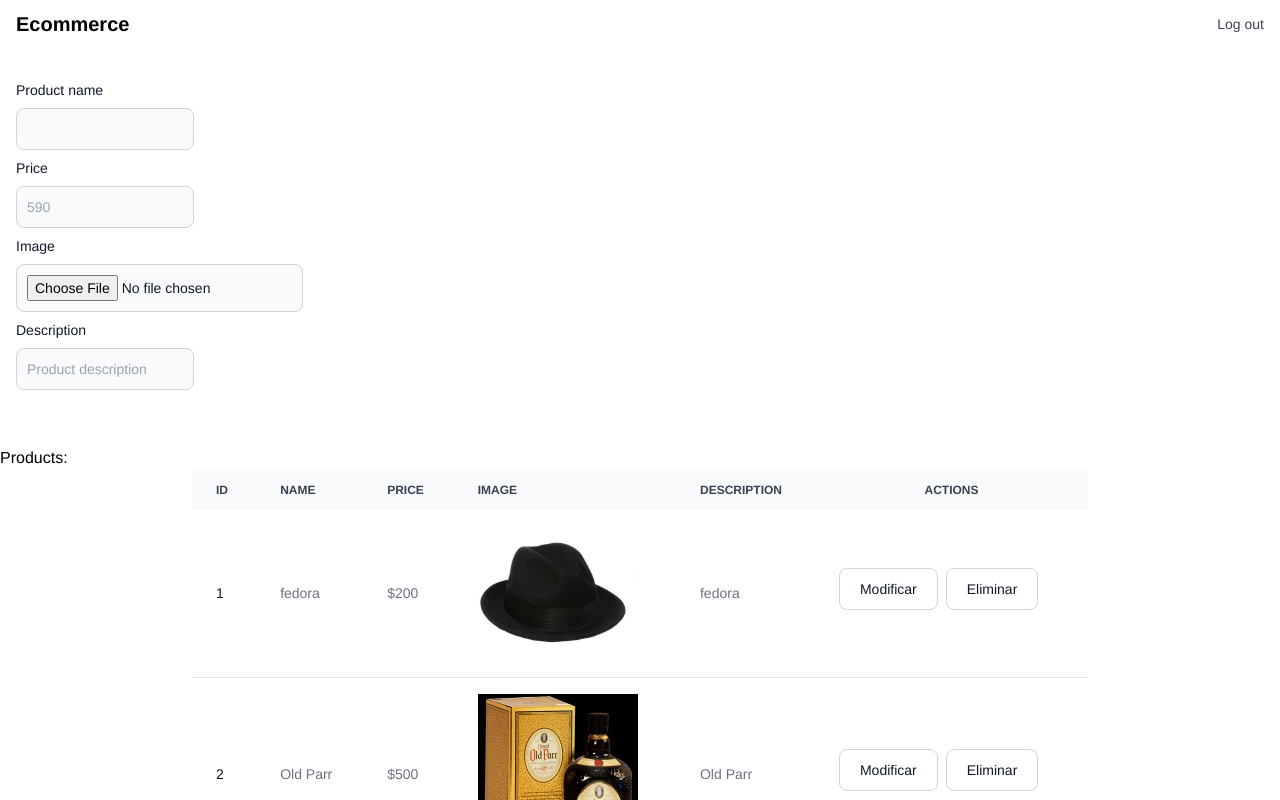
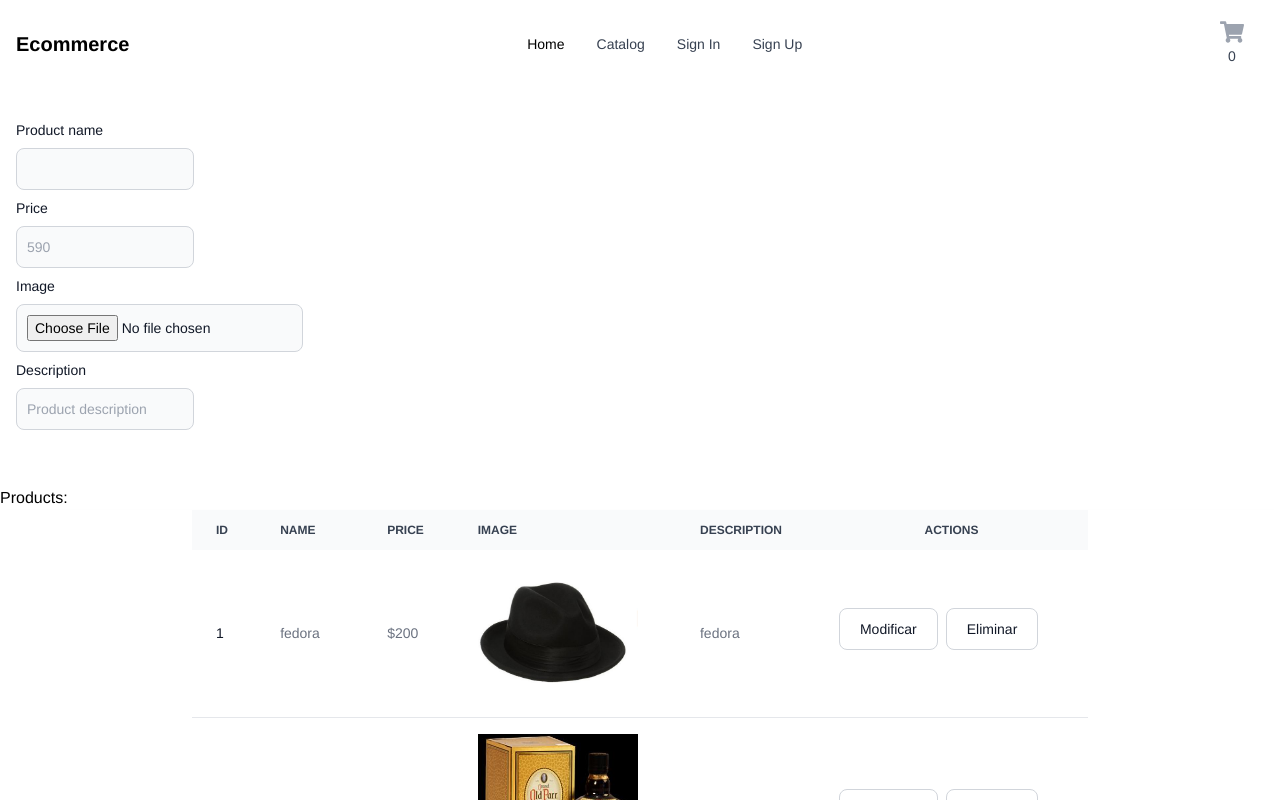
Before and after one commit to MrSyme/marketplace, a React (Create React App) app: page /product-master in a window 1280 px wide. Shown: the top 800 px of the page. Built offline with nearby package versions, Linux system fonts and the light colour scheme; sample sign-in values are in the browser's storage.

Commit message:
Header de maestro de productos + Modificar sin useEffect

```diff
--- a/src/components/Header.js
+++ b/src/components/Header.js
@@ -92,7 +92,10 @@ const Header = ({ countCartItems }) => {
         >
           <ul className="flex flex-col mt-4 md:flex-row md:space-x-8 md:mt-0 md:text-sm md:font-medium">
             <li>
-              <div className="block py-2 pr-4 pl-3 text-white bg-blue-700 rounded md:bg-transparent md:text-black md:p-0 dark:text-white cursor-pointer md:hover:text-blue-700">
+              <div onClick={() => {
+                navigate("/")
+              }}
+                className="block py-2 pr-4 pl-3 text-white bg-blue-700 rounded md:bg-transparent md:text-black md:p-0 dark:text-white cursor-pointer md:hover:text-blue-700">
                 Home
               </div>
             </li>
--- a/src/components/Pagination.js
+++ b/src/components/Pagination.js
@@ -8,6 +8,8 @@ const Pagination = ({
   pagesVisited,
 }) => {
   const validation = Math.ceil((products.length / productsPerPage)) - 1
+
+
   return (
     <div className="flex flex-col items-center">
       {/* <!-- Help text --> */}
--- a/src/components/ProductManager.js
+++ b/src/components/ProductManager.js
@@ -2,20 +2,15 @@ import React from "react";
 import { useProducts } from "../context/ProductContext";
 
 export default function ProductManager(props) {
-    const { product } = props;
+    const { product, onModify } = props;
     const { products, setProducts} = useProducts();
 
 
     const onRemove = (evt) => {
-        let elementId = evt.target.parentElement.parentElement.firstElementChild.textContent
-        elementId = parseInt(elementId)
+        let elementId = product.id
         setProducts(products.filter((product) => product.id !== elementId));
     };
 
-    const onModify = (evt) => {
-        let elementId = evt.target.parentElement.parentElement.firstElementChild.textContent
-        console.log(elementId);
-    };
 
 
 
@@ -37,7 +32,7 @@ export default function ProductManager(props) {
             </td>
             <td className="px-6 py-4">{product.description}</td>
             <td className="px-6 py-4">
-                <button onClick={onModify} className="text-gray-900 bg-white border border-gray-300 focus:outline-none
+                <button onClick={() => onModify(product)} className="text-gray-900 bg-white border border-gray-300 focus:outline-none
                     hover:bg-gray-100 focus:ring-4 focus:ring-gray-200 font-medium rounded-lg text-sm px-5 py-2.5 mr-2 mb-2
                     dark:bg-gray-800 dark:text-white dark:border-gray-600 dark:hover:bg-gray-700 dark:hover:border-gray-600
                     dark:focus:ring-gray-700 modificar">
--- a/src/screens/MaestroProductos/Login/MaestroProductos.js
+++ b/src/screens/MaestroProductos/Login/MaestroProductos.js
@@ -1,10 +1,10 @@
-import React, { useState } from "react";
+import React, { useState, useEffect } from "react";
 import { useUser } from "../../../context/UserContext";
-import { useNavigate } from "react-router-dom";
 import { useSnackbar } from "notistack";
 import { useProducts } from "../../../context/ProductContext";
 import ProductManager from "../../../components/ProductManager";
 import Pagination from "../../../components/Pagination"
+import MainLayout from "../../../layouts/MainLayout"
 
 
 
@@ -12,11 +12,16 @@ const MaestroProductos = () => {
   const [pageNumber, setPageNumber] = useState(0);
   const productsPerPage = 5;
   const pagesVisited = pageNumber * productsPerPage;
+  const [productForm, setProductForm] = useState({
+    id: "",
+    name: "",
+    price: "",
+    img: "",
+    description: "",
+  });
 
 
 
-  const { setUser } = useUser();
-  let navigate = useNavigate();
   const { enqueueSnackbar } = useSnackbar();
   const { products, setProducts, id, setIds } = useProducts();
 
@@ -26,17 +31,14 @@ const MaestroProductos = () => {
   );
 
 
-  const handleClick = (evt) => {
-    evt.preventDefault();
-    setUser(null);
-    localStorage.removeItem("user");
-    navigate("/");
+  const onModify = (product) => {
+    setProductForm({
+      id: product.id,
+      name: product.name,
+      price: product.price,
+      description: product.description
+    })
   };
-
-  const GoViewHandleClick = (evt) => {
-    evt.preventDefault();
-    navigate("/");
-  }
 
 
   function validarImg(image) {
@@ -51,6 +53,36 @@ const MaestroProductos = () => {
     return true;
   }
 
+  useEffect(() => { }, [products])
+
+
+  const updateProduct = (index, image) => {
+    let arrayProducts = products
+    let newproduct = {
+      ...products[index],
+      name: productForm.name,
+      price: productForm.price,
+      imageAlt: productForm.name,
+      description: productForm.description
+    }
+    if (image) {
+      console.log(image);
+      let fReader = new FileReader()
+      fReader.readAsDataURL(image);
+      fReader.onloadend = function (event) {
+        let image = [event.target.result];
+        newproduct = {
+          ...newproduct,
+          image: image
+        }
+      }
+    }
+    arrayProducts[index] = newproduct
+    setProducts(arrayProducts);
+    console.log(products);
+
+  }
+
   const onSubmit = (evt) => {
     evt.preventDefault();
     let fReader = new FileReader()
@@ -59,6 +91,15 @@ const MaestroProductos = () => {
     let name = evt.target.name.value;
     let price = evt.target.price.value;
     let description = evt.target.description.value;
+
+    let newProductIndex = products.findIndex((product) => product.id === productForm.id);
+    if (newProductIndex != -1) {
+      updateProduct(newProductIndex, img.files[0])
+      return
+    }
+
+
+
     if (validarImg(img)) {
       img = evt.target.img.files[0];
       fReader.readAsDataURL(img);
@@ -77,42 +118,10 @@ const MaestroProductos = () => {
         setIds(id + 1);
       }
     }
-    // navigate("/");
   }
 
   return (
-    <div>
-      <nav className="bg-white border-gray-200 px-2 sm:px-4 py-2.5 dark:bg-gray-800">
-        <div className="container flex flex-wrap justify-between items-center mx-auto">
-          <div className="flex items-center cursor-pointer">
-            <span className="self-center text-xl font-semibold whitespace-nowrap dark:text-white">
-              Ecommerce
-            </span>
-          </div>
-          <div
-            className="justify-between items-center w-full md:flex md:w-auto md:order-1`}"
-          >
-            <ul className="flex flex-col mt-4 md:flex-row md:space-x-8 md:mt-0 md:text-sm md:font-medium">
-              <li>
-                <div
-                  onClick={GoViewHandleClick}
-                  className="block py-2 pr-4 pl-3 text-white bg-blue-700 rounded md:bg-transparent md:text-white md:p-0 dark:text-white cursor-pointer md:hover:text-blue-700">
-                  Home
-                </div>
-              </li>
-              <li>
-                <div
-                  onClick={handleClick}
-                  className="block py-2 pr-4 pl-3 text-gray-700 border-b border-gray-100 hover:bg-gray-50 md:hover:bg-transparent md:border-0 md:hover:text-blue-700 md:p-0 md:dark:hover:text-white dark:text-gray-400 dark:hover:bg-gray-700 dark:hover:text-white md:dark:hover:bg-transparent dark:border-gray-700 cursor-pointer"
-                >
-                  Log out
-                </div>
-              </li>
-
-            </ul>
-          </div>
-        </div>
-      </nav>
+    <MainLayout>
 
 
       <form className="mt-8 ml-4 space-y-2" onSubmit={onSubmit}>
@@ -129,6 +138,11 @@ const MaestroProductos = () => {
             id="name"
             className="bg-gray-50 border border-gray-300 text-gray-900
           sm:text-sm rounded-lg focus:ring-blue-500 focus:border-blue-500 block p-2.5"
+            value={productForm.name}
+            onChange={(evt) => setProductForm({
+              ...productForm,
+              name: evt.target.value
+            })}
             required
           />
         </div>
@@ -149,6 +163,11 @@ const MaestroProductos = () => {
           text-gray-900 sm:text-sm rounded-lg
           focus:ring-blue-500 focus:border-blue-500 p-2.5 inline mr-2"
             placeholder="590"
+            value={productForm.price}
+            onChange={(evt) => setProductForm({
+              ...productForm,
+              price: evt.target.value
+            })}
             required
           />
         </div>
@@ -166,7 +185,7 @@ const MaestroProductos = () => {
             className="bg-gray-50 border border-gray-300
           text-gray-900 sm:text-sm rounded-lg
           focus:ring-blue-500 focus:border-blue-500 block p-2.5"
-            required
+
           />
         </div>
         <div>
@@ -183,6 +202,11 @@ const MaestroProductos = () => {
             className="bg-gray-50 border border-gray-300 text-gray-900
           sm:text-sm rounded-lg focus:ring-blue-500 focus:border-blue-500 block p-2.5"
             placeholder="Product description"
+            value={productForm.description}
+            onChange={(evt) => setProductForm({
+              ...productForm,
+              description: evt.target.value
+            })}
             required
           />
         </div>
@@ -210,7 +234,7 @@ const MaestroProductos = () => {
             </thead>
             <tbody>
               {productsToShow.map((product) => (
-                <ProductManager key={product.id} product={product}></ProductManager>
+                <ProductManager key={product.id} product={product} onModify={onModify}></ProductManager>
               ))}
 
             </tbody>
@@ -225,9 +249,7 @@ const MaestroProductos = () => {
         products={products}
         pagesVisited={pagesVisited}
       />
-
-
-    </div >
+    </MainLayout>
   );
 };
 
```
Lines whose indentation alone changed are shown as unchanged.
